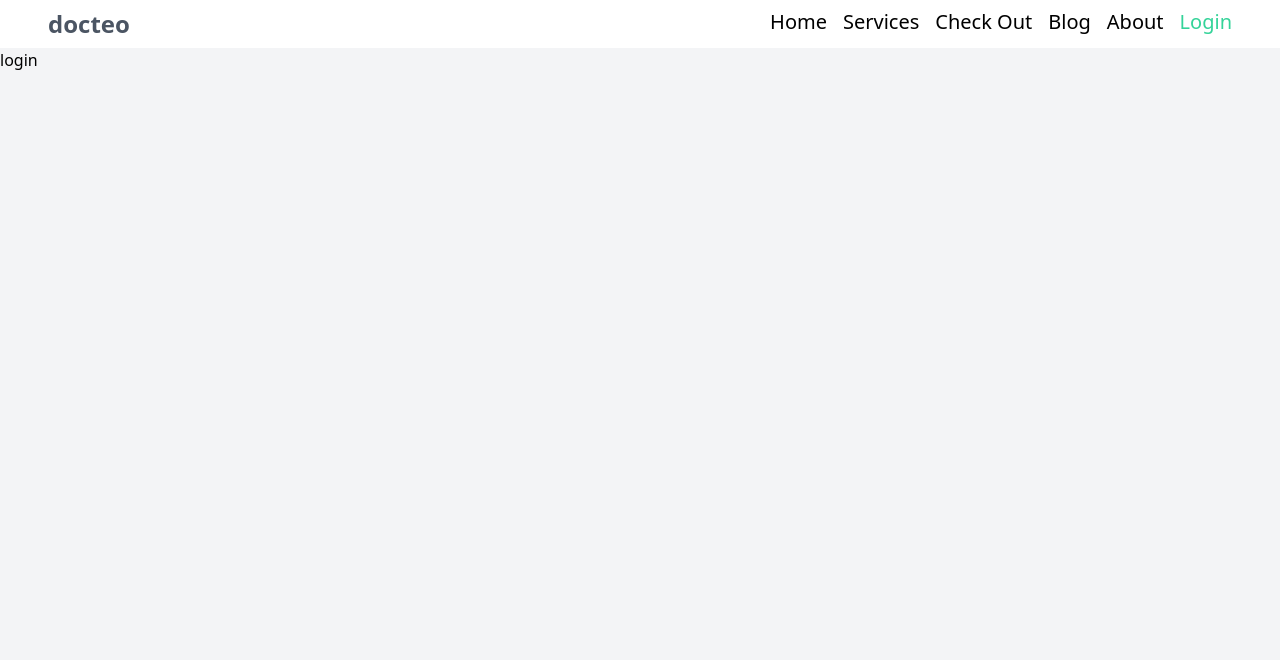
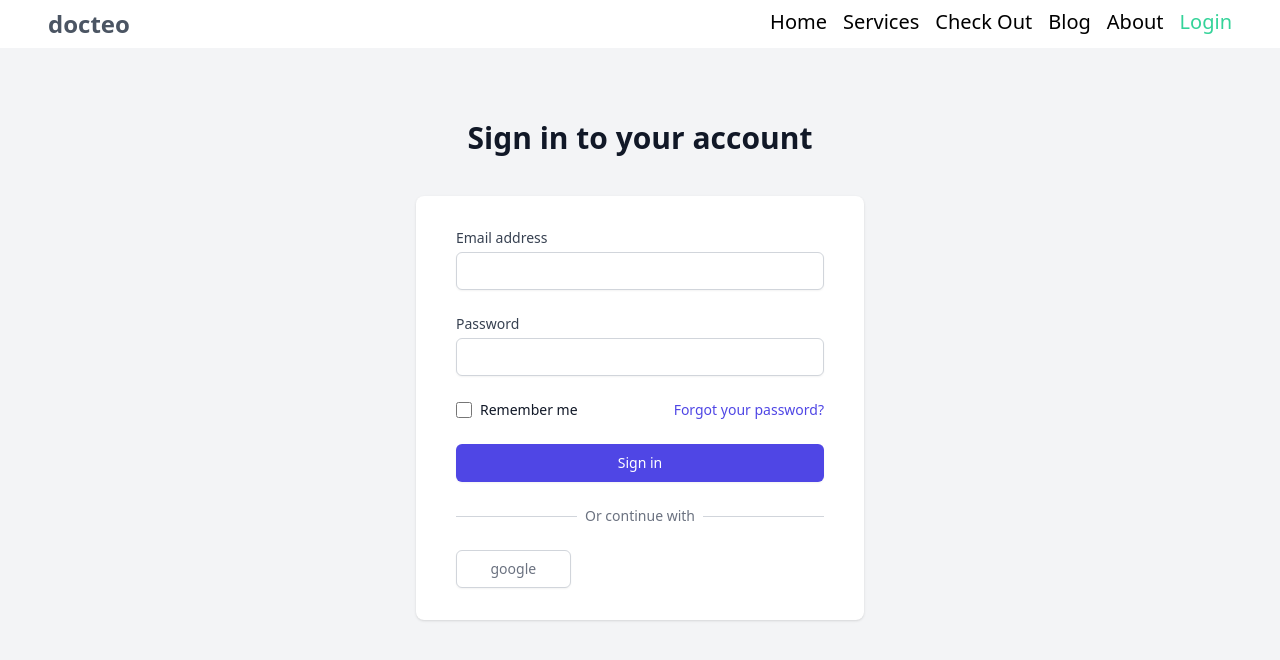
Before and after one commit to sufuan/service-provider-react-auth-firebase, a React (Create React App) app: page /login in a window 1280 px wide. Shown: the top 660 px of the page. Built offline with nearby package versions, Linux system fonts and the light colour scheme.

Commit message:
login added

```diff
--- a/src/App.js
+++ b/src/App.js
@@ -17,7 +17,9 @@ const App = () => {
         <Route path='/' element={<Home></Home>}></Route>
         <Route path='/services' element={<Services></Services>}></Route>
 
-      <Route path='/checkout' element={<Checkout></Checkout>}></Route>
+      <Route path='/checkout' element={<RequireAuth>
+        <Checkout></Checkout>
+      </RequireAuth>}></Route>
         <Route path='/blog' element={<Blog></Blog>}></Route>
         <Route path='/about' element={<About></About>}> </Route>
         <Route path='/login' element={<LOgin></LOgin>}></Route>
--- a/src/Auth/Login/LOgin.js
+++ b/src/Auth/Login/LOgin.js
@@ -1,11 +1,202 @@
-import React from 'react';
+import React, { useEffect, useState } from 'react';
+import { useSignInWithEmailAndPassword } from 'react-firebase-hooks/auth';
+import { useLocation, useNavigate } from 'react-router-dom';
+import { auth } from '../../firebase';
 
 const LOgin = () => {
-  return (
-    <div>
-        login
-    </div>
-  );
+
+  const [userInfo, setUserinfo] = useState({
+    email:'',
+    password:'',
+  })
+  const [errors, setErrors] = useState({
+    emailError:'',
+    passError:'',
+    generaleError:'',
+  })
+  const [signInWithEmailAndPassword, user, loading, hookerror,] = useSignInWithEmailAndPassword(auth);
+
+  const handleEmail=e=>{
+
+    if(/^[^\s@]+@[^\s@]+\.[^\s@]+$/.test(e.target.value)){
+      setUserinfo({...userInfo, email:e.target.value})
+     setErrors({...errors,emailError:''})
+
+    }
+    else{
+      setErrors({...errors,emailError:'invalid email'})
+      setUserinfo({...userInfo,email:''})
+    }
+
+  }
+  const handlePassword=e=>{
+    if(/.{6,}/.test(e.target.value)){
+     setUserinfo({...userInfo,password:e.target.value})
+     setErrors({...errors ,passError:''})
+    }
+    else{
+      // error
+      setErrors({...errors, passError:'password should be 6 char'})
+      setUserinfo({...userInfo,password:''})
+    }
+
+  }
+  const handleLogin=(e)=>{
+     e.preventDefault()
+      signInWithEmailAndPassword(userInfo.email,userInfo.password)
+  }
+
+  useEffect(()=>{
+
+  if(hookerror){
+    switch(hookerror.code){
+      case 'auth/invalid-email':
+      setErrors({...errors, generaleError:'invalid-email'})
+      break
+      case 'auth/invalid-password':
+        setErrors({...errors, generaleError:'invalid-password'})
+        break
+        case 'auth/user-not-found':
+          setErrors({...errors, generaleError:'user not found'})
+          break
+      default:
+        setErrors({...errors, generaleError:'something went wrong'})
+      break
+    }
+
+
+
+    console.log(hookerror)
+    // setErrors({...errors, generaleError:'something went wrong'})
+  }
+  },[hookerror])
+
+
+  const location=useLocation()
+  const navigate=useNavigate()
+  const from = location?.state?.from?.pathname || '/'
+
+
+  useEffect(()=>{
+    if(user){
+      navigate(from)
+    }
+  },[user])
+    return (
+        <>
+
+      <div className="min-h-full flex flex-col justify-center py-12 sm:px-6 lg:px-8">
+        <div className="sm:mx-auto sm:w-full sm:max-w-md">
+
+          <h2 className="mt-6 text-center text-3xl font-extrabold text-gray-900">Sign in to your account</h2>
+          <p className="mt-2 text-center text-sm text-gray-600">
+
+
+          </p>
+        </div>
+
+        <div className="mt-8 sm:mx-auto sm:w-full sm:max-w-md">
+          <div className="bg-white py-8 px-4 shadow sm:rounded-lg sm:px-10">
+            <form className="space-y-6" onSubmit={handleLogin}>
+              <div>
+                <label htmlFor="email" className="block text-sm font-medium text-gray-700">
+                  Email address
+                </label>
+                <div className="mt-1">
+                  <input
+                   onChange={handleEmail}
+                    id="email"
+                    name="email"
+                    type="email"
+                    autoComplete="email"
+                    required
+                    className="appearance-none block w-full px-3 py-2 border border-gray-300 rounded-md shadow-sm placeholder-gray-400 focus:outline-none focus:ring-indigo-500 focus:border-indigo-500 sm:text-sm"
+                  />
+                </div>
+               {errors?.emailError &&  <p className='text-red-600'>{errors.emailError}</p>}
+              </div>
+
+              <div>
+                <label htmlFor="password" className="block text-sm font-medium text-gray-700">
+                  Password
+                </label>
+                <div className="mt-1">
+                  <input
+                  onChange={handlePassword}
+                    id="password"
+                    name="password"
+                    type="password"
+                    autoComplete="current-password"
+                    required
+                    className="appearance-none block w-full px-3 py-2 border border-gray-300 rounded-md shadow-sm placeholder-gray-400 focus:outline-none focus:ring-indigo-500 focus:border-indigo-500 sm:text-sm"
+                  />
+                </div>
+                {errors?.passError && <p>{errors.passError}</p> }
+              </div>
+
+              {errors.generaleError && <p>{errors.generaleError}</p> }
+
+              <div className="flex items-center justify-between">
+                <div className="flex items-center">
+                  <input
+                    id="remember-me"
+                    name="remember-me"
+                    type="checkbox"
+                    className="h-4 w-4 text-indigo-600 focus:ring-indigo-500 border-gray-300 rounded"
+                  />
+                  <label htmlFor="remember-me" className="ml-2 block text-sm text-gray-900">
+                    Remember me
+                  </label>
+                </div>
+
+                <div className="text-sm">
+                  <a href="/" className="font-medium text-indigo-600 hover:text-indigo-500">
+                    Forgot your password?
+                  </a>
+                </div>
+              </div>
+
+              <div>
+                <button
+                  type="submit"
+                  className="w-full flex justify-center py-2 px-4 border border-transparent rounded-md shadow-sm text-sm font-medium text-white bg-indigo-600 hover:bg-indigo-700 focus:outline-none focus:ring-2 focus:ring-offset-2 focus:ring-indigo-500"
+                >
+                  Sign in
+                </button>
+              </div>
+
+
+            </form>
+
+            <div className="mt-6">
+              <div className="relative">
+                <div className="absolute inset-0 flex items-center">
+                  <div className="w-full border-t border-gray-300" />
+                </div>
+                <div className="relative flex justify-center text-sm">
+                  <span className="px-2 bg-white text-gray-500">Or continue with</span>
+                </div>
+              </div>
+
+              <div className="mt-6 grid grid-cols-3 gap-3">
+                <div>
+                  <a
+                    href="/"
+                    className="w-full inline-flex justify-center py-2 px-4 border border-gray-300 rounded-md shadow-sm bg-white text-sm font-medium text-gray-500 hover:bg-gray-50"
+                  >
+                    <span className="sr-only">Sign in with Google</span>
+                       <h1>google</h1>
+                  </a>
+                </div>
+
+
+              </div>
+            </div>
+          </div>
+        </div>
+      </div>
+    </>
+    );
 };
 
 export default LOgin;
--- a/src/firebase.js
+++ b/src/firebase.js
@@ -1,3 +1,30 @@
+// // Import the functions you need from the SDKs you need
+// import { initializeApp } from "firebase/app";
+// // TODO: Add SDKs for Firebase products that you want to use
+// // https://firebase.google.com/docs/web/setup#available-libraries
+
+// // Your web app's Firebase configuration
+// const firebaseConfig = {
+//   apiKey: "AIzaSyAJWdNmyCATSDEypUcixS7JSQxK6xhfT_8",
+//   authDomain: "self-practice-d3deb.firebaseapp.com",
+//   projectId: "self-practice-d3deb",
+//   storageBucket: "self-practice-d3deb.appspot.com",
+//   messagingSenderId: "292682300353",
+//   appId: "1:292682300353:web:735072b287d3a827ca4d40"
+// };
+
+// // Initialize Firebase
+// const app = initializeApp(firebaseConfig);
+
+// export const auth =getAuth(app)
+
+// export default app
+
+
+
+
+
+
 // Import the functions you need from the SDKs you need
 import { initializeApp } from "firebase/app";
 // TODO: Add SDKs for Firebase products that you want to use
@@ -6,17 +33,16 @@ import { getAuth } from "firebase/auth";
 
 // Your web app's Firebase configuration
 const firebaseConfig = {
-  apiKey: "AIzaSyAJWdNmyCATSDEypUcixS7JSQxK6xhfT_8",
-  authDomain: "self-practice-d3deb.firebaseapp.com",
-  projectId: "self-practice-d3deb",
-  storageBucket: "self-practice-d3deb.appspot.com",
-  messagingSenderId: "292682300353",
-  appId: "1:292682300353:web:735072b287d3a827ca4d40"
+  apiKey: "AIzaSyDB8kY9Awov1hDw49PVabwhicdvgOTOyJI",
+  authDomain: "servie-provider-599b4.firebaseapp.com",
+  projectId: "servie-provider-599b4",
+  storageBucket: "servie-provider-599b4.appspot.com",
+  messagingSenderId: "608719742092",
+  appId: "1:608719742092:web:6def80503e5d138f7087a9"
 };
 
 // Initialize Firebase
 const app = initializeApp(firebaseConfig);
-
 export const auth =getAuth(app)
 
-export default app
+ export default app
```
Also changed, not shown: src/firebase.init.js (deleted, +0 -22 lines).
